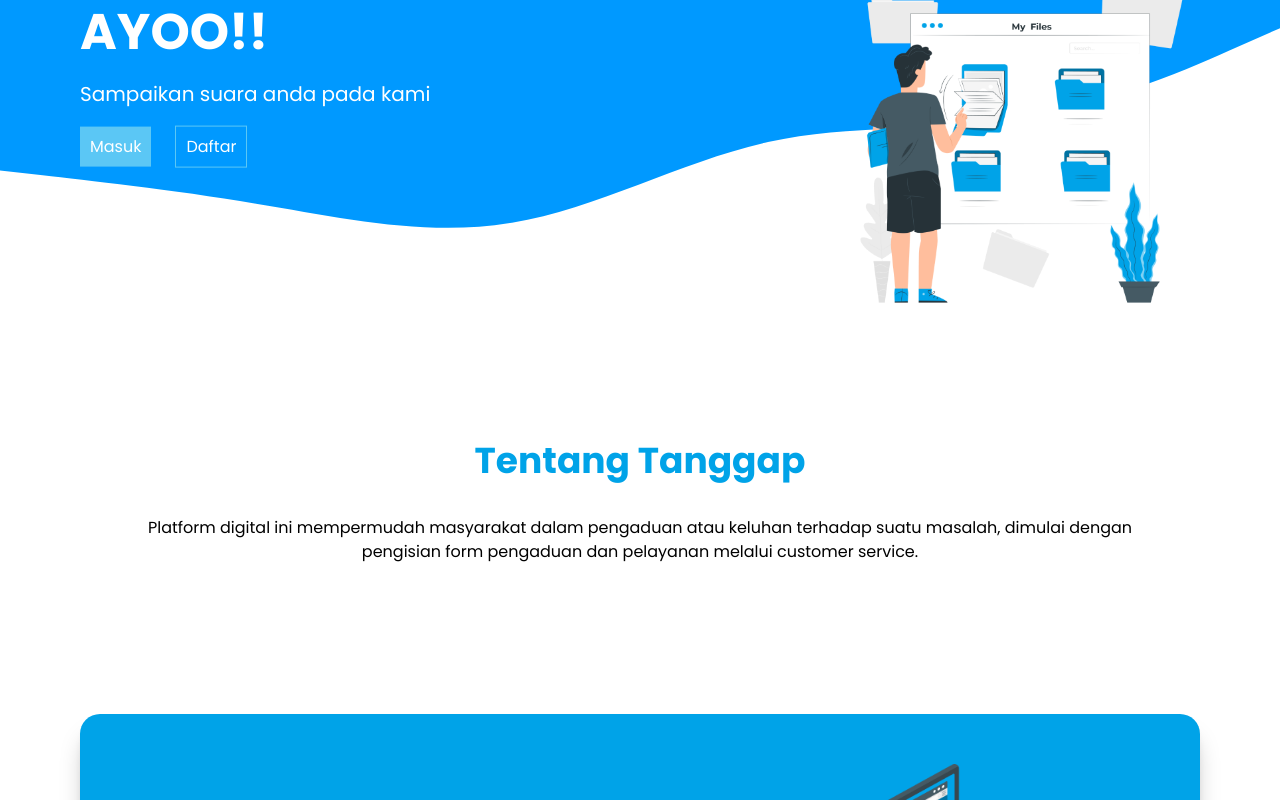
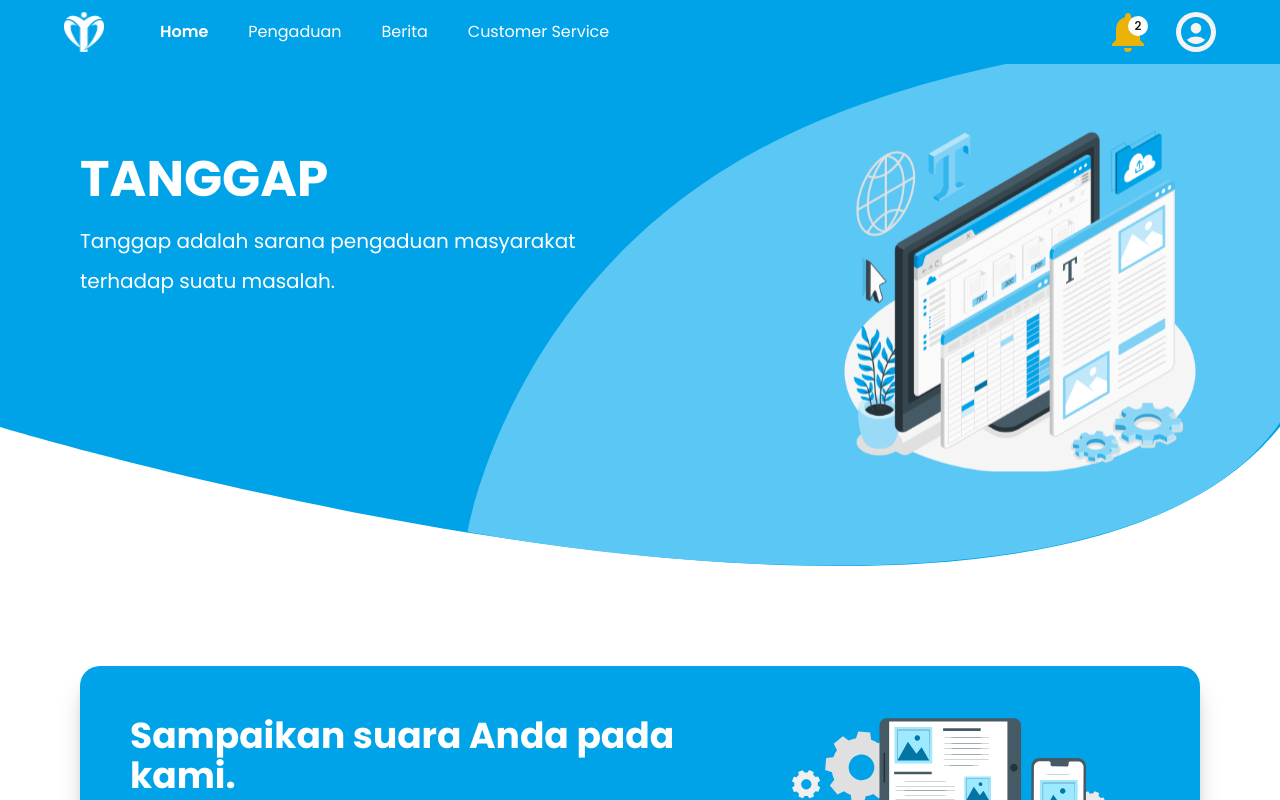
Before and after one commit to ndrrmdhn/tanggap-app, a React (Vite) app: page / in a window 1280 px wide. Shown: the top 800 px of the page. Built offline with nearby package versions, Linux system fonts and the light colour scheme.

Commit message:
minor adjustments

```diff
--- a/src/components/common/navbar.jsx
+++ b/src/components/common/navbar.jsx
@@ -45,7 +45,7 @@ const NavlinkItem = ({ to, label }) => {
 const Navbar = ({ className }) => {
   const navitem = [
     {
-      to: "/home",
+      to: "/",
       label: "Home",
     },
     {
@@ -67,7 +67,7 @@ const Navbar = ({ className }) => {
       <header className=" max-w-screen-xl  justify-between mx-auto w-full flex h-16 items-center gap-4 px-4 md:px-6">
         <nav className="hidden flex-col gap-6 text-lg font-medium md:flex md:flex-row md:items-center md:gap-5 md:text-sm lg:gap-14">
           <Link
-            to={"/home"}
+            to={"/"}
             className="flex items-center gap-2  font-semibold md:text-xl"
           >
             <img
--- a/src/pages/login-page.jsx
+++ b/src/pages/login-page.jsx
@@ -42,7 +42,7 @@ const LoginForm = () => {
               <Input id="password" type="password" placeholder="Masukan Kata Sandi" required />
             </div>
             <div className="w-full space-y-3">
-              <Button onClick={() => navigate("/home")} className="w-full  text-[16px] leading-[24px]  ">
+              <Button onClick={() => navigate("/")} className="w-full  text-[16px] leading-[24px]  ">
                 Masuk
               </Button>
 
--- a/src/route/index.jsx
+++ b/src/route/index.jsx
@@ -21,10 +21,10 @@ const AppRoute = () => {
   return (
     <Routes>
       <Route path='*' element={<NotFoundPage />} />
-      <Route path='/' element={<OnboardingPage />} />
+      {/* <Route path='/' element={<OnboardingPage />} /> */}
+      <Route path='/' element={<HomePage />} />
       <Route path='/login' element={<LoginPage />} />
       <Route path='/register' element={<RegisterPage />} />
-      <Route path='/home' element={<HomePage />} />
       <Route path='/pengaduan' element={<PengaduanPage />} />
       <Route path='/berita' element={<NewsPage />} />
       <Route path='/customer-service' element={<CustomerServicePage />} />
```
